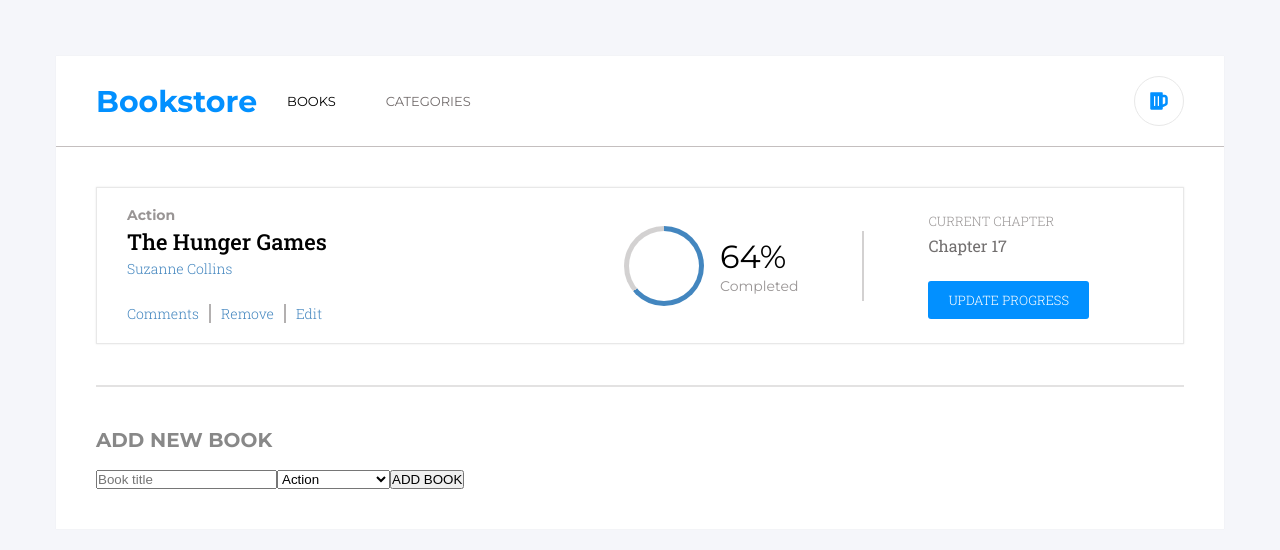
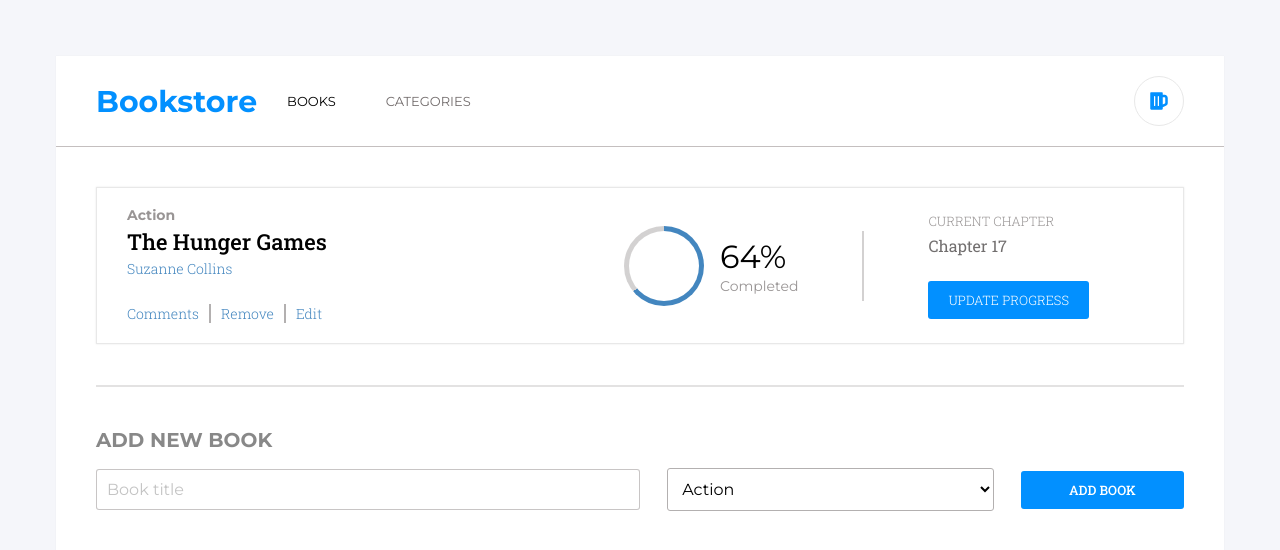
Before and after one commit to Chrissiku/Bookstore-CMS, a React (Create React App) app: page / in a window 1280 px wide. Shown: the top 550 px of the page. Built offline with nearby package versions, Linux system fonts and the light colour scheme.

Commit message:
Implement the add book section

```diff
--- a/src/App.css
+++ b/src/App.css
@@ -258,3 +258,47 @@
   color: #888;
   margin-bottom: 1rem;
 }
+
+.container main .add-book form {
+  display: flex;
+  justify-content: space-between;
+  align-items: center;
+  gap: 20px;
+}
+
+.container main .add-book form input {
+  width: 50%;
+  padding: 10px;
+  background: #fff;
+  border: 1px solid #b3b0b0b9;
+  border-radius: 3px;
+  color: #000;
+  font-size: 1rem;
+  font-family: var(--Montserrat);
+}
+.container main .add-book form input::placeholder {
+  color: #c4c4c4;
+}
+
+.container main .add-book form select {
+  width: 30%;
+  padding: 10px;
+  background: #fff;
+  border: 1px solid #b3b0b0;
+  border-radius: 3px;
+  color: #000;
+  font-size: 1rem;
+  font-family: var(--Montserrat);
+}
+
+.container main .add-book form button {
+  width: 15%;
+  padding: 10px 10px;
+  border-radius: 3px;
+  background: #0290ff;
+  color: #fff;
+  border: none;
+  font-size: .813rem;
+  font-family: var(--Roboto);
+  font-weight: 500;
+}
```
